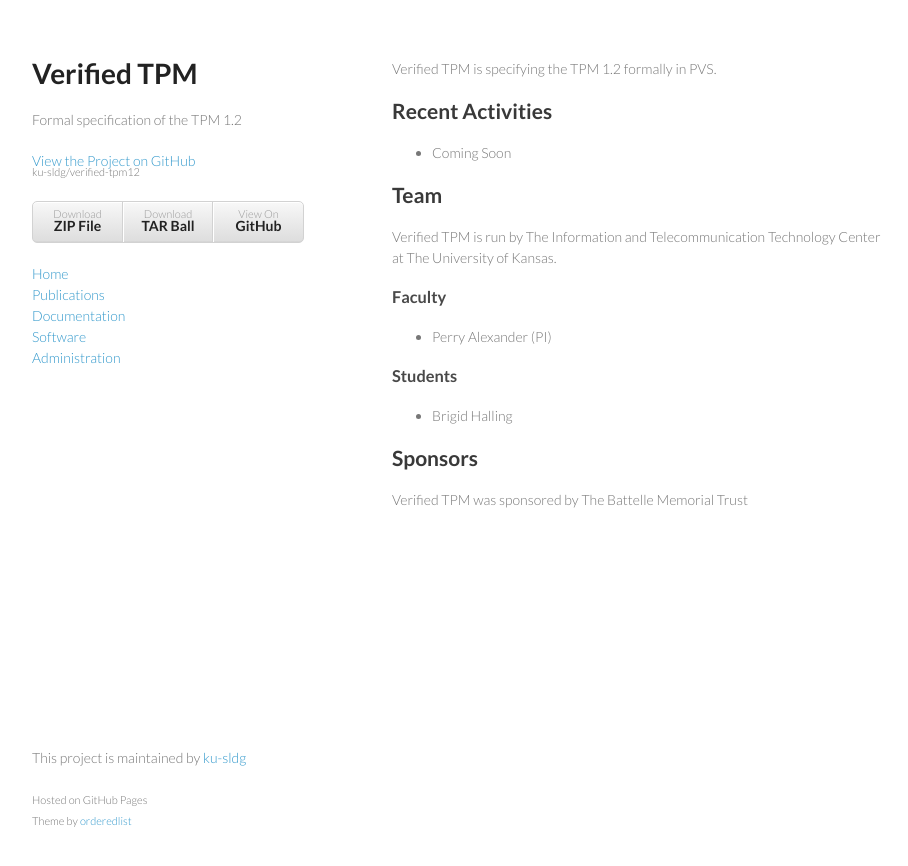
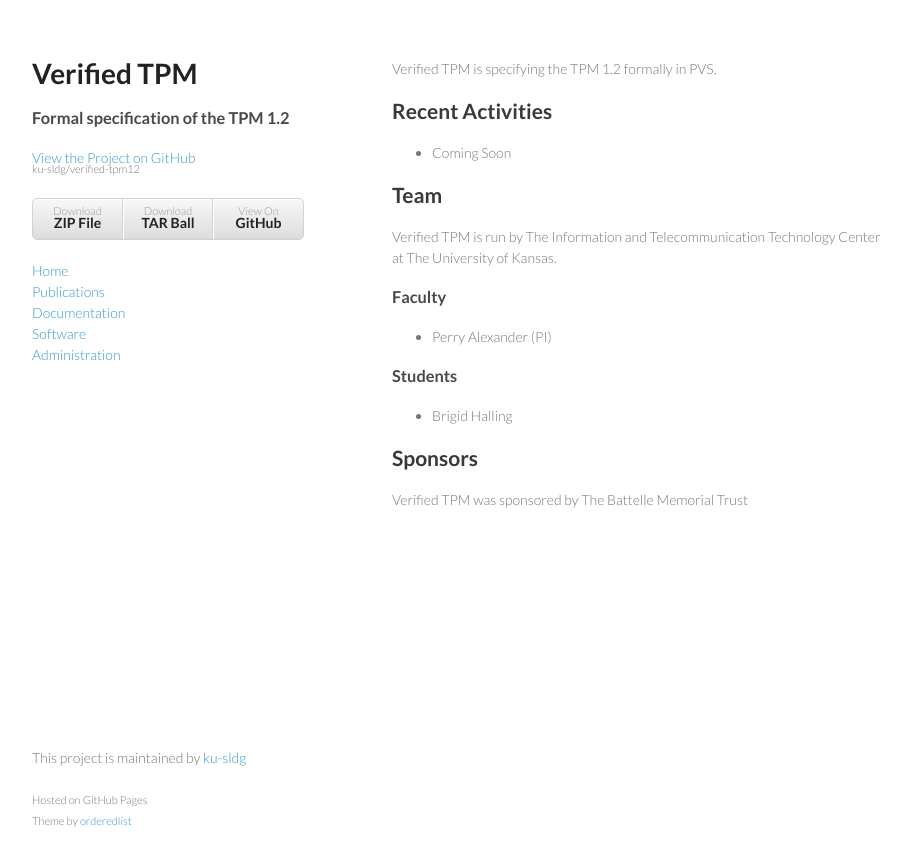
Before and after one commit to ku-sldg/verified-tpm12, a Jekyll site: the page built from index.md, in a window 1280 px wide. Shown: the top 866 px of the page, without its empty margins (178-1086 px from the left). Built offline with Jekyll 4.4.1, drawn with Linux system fonts in a browser that asks for light colours.

```diff
--- a/_layouts/frontpage.html
+++ b/_layouts/frontpage.html
@@ -16,7 +16,7 @@
     <div class="wrapper">
       <header>
         <h1>Verified TPM</h1>
-        <p>Formal specification of the TPM 1.2</p>
+        <h3>Formal specification of the TPM 1.2</h3>
 
         <p class="view"><a href="https://github.com/{{ site.account }}/{{ site.repo }}">View the Project on GitHub <small>{{ site.account }}/{{ site.repo }}</small></a></p>
 
```
